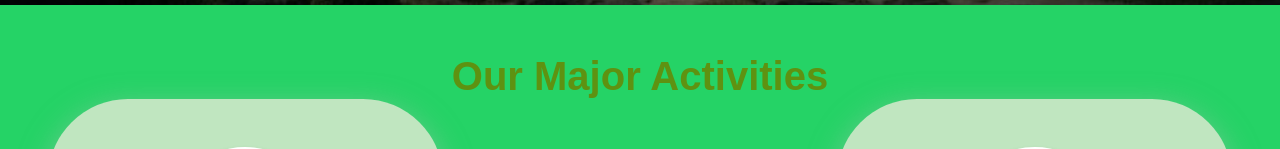
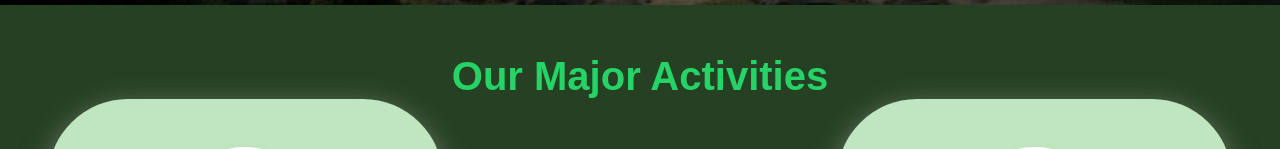
Before and after one commit to OG-DHRUV-1002/dns-website, a React (Create React App) app: page / in a window 1280 px wide. Shown: the part 875-1024 px from the top of the page. Built offline with nearby package versions, Linux system fonts and the light colour scheme; grey boxes are pictures that could not be loaded.

Commit message:
Update Home.css

```diff
--- a/src/pages/Home.css
+++ b/src/pages/Home.css
@@ -3,11 +3,11 @@
 .home-activities-section {
   padding: 1rem 3rem;
   text-align: center;
-  background-color: #25D366;
+  background-color: #254022;
 }
 
 .home-activities-section h2 {
-  color: #5E9211;
+  color: #25D366;
   margin-bottom: 0rem;
   font-size: 2.5rem;
 }
```
